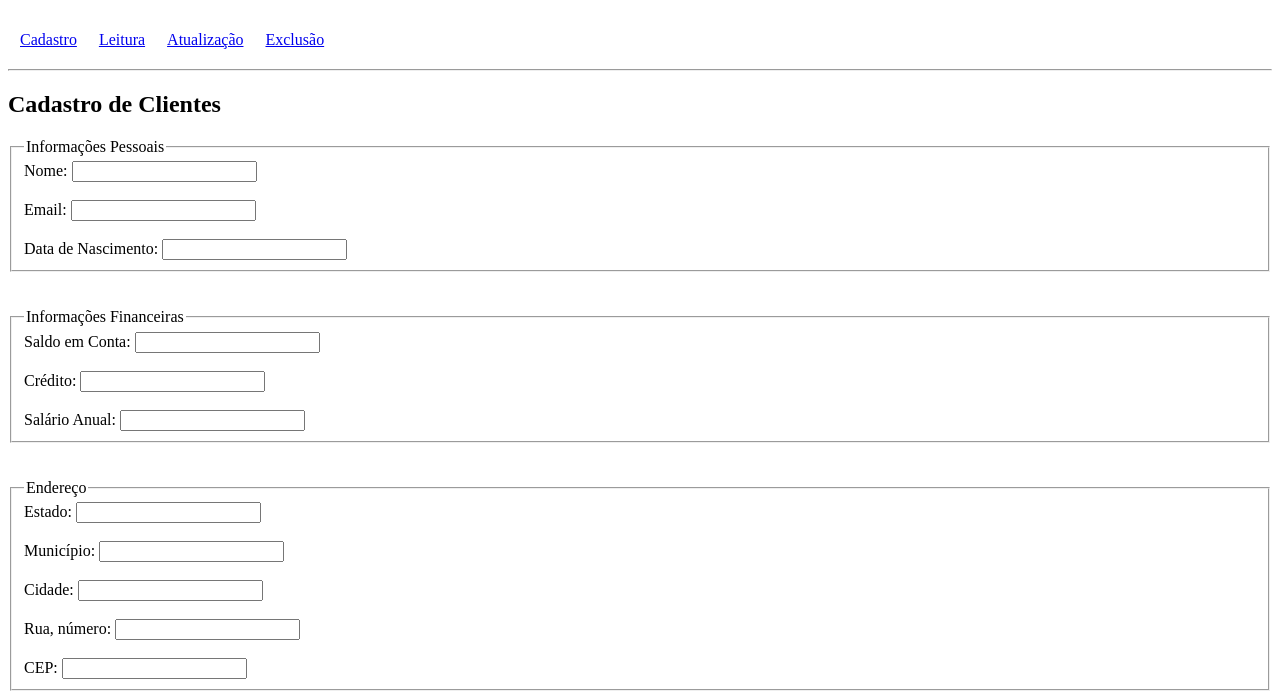
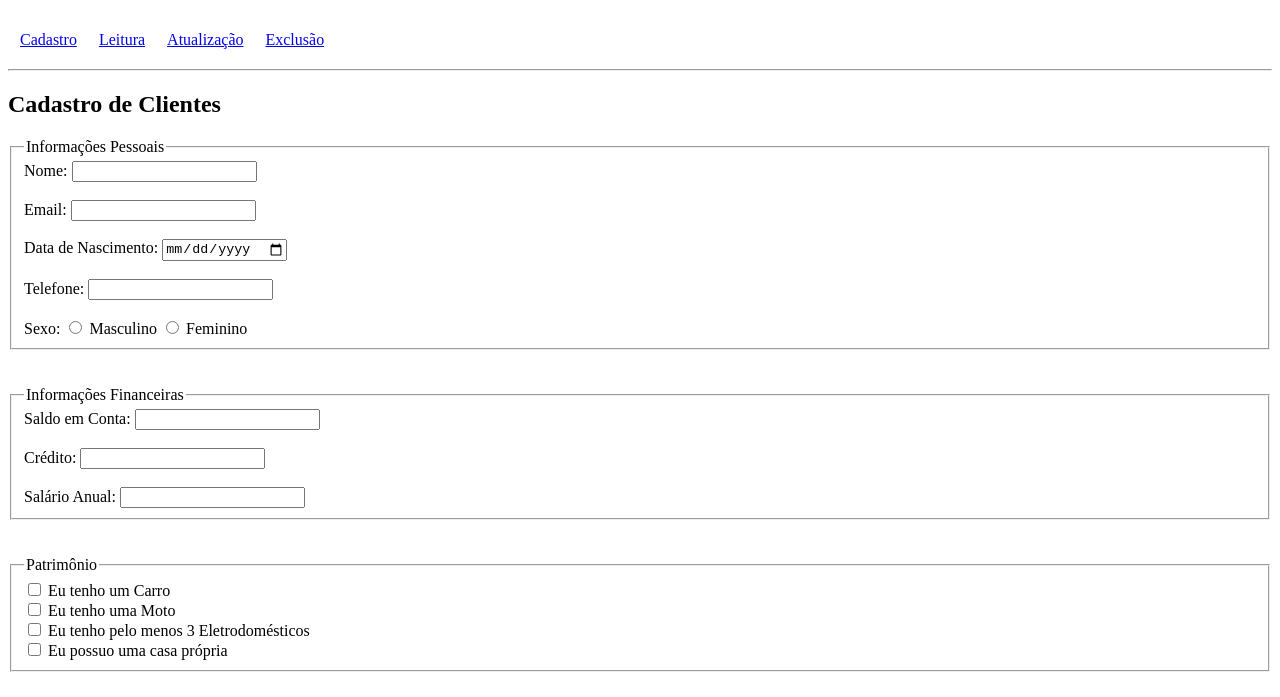
Before and after one commit to natannobre/Web_Development, a plain HTML site: page HTMLForms/cadastro.html in a window 1280 px wide. Shown: the part 102-799 px from the top of the page. Drawn offline with Linux system fonts and the light colour scheme.

Commit message:
create page updated

```diff
--- a/HTMLForms/cadastro.html
+++ b/HTMLForms/cadastro.html
@@ -31,50 +31,85 @@
   <!-- CORPO DO SITE -->
   <div>
     <h2>Cadastro de Clientes</h2>
+    <form>
 
-    <form>
       <fieldset>
           <legend>Informações Pessoais</legend>
+
           <label>Nome: </label>
           <input type="text"><br><br>
-            <label>Email: </label>
-            <input type="text"><br><br>
-            <label>Data de Nascimento: </label>
-            <input type="text">
+
+          <label for="email">Email:</label>
+          <input type="email" id="email" name="email"><br><br>
+
+          <label for="nasc">Data de Nascimento: </label>
+          <input type="date" id="nasc" name="nasc"><br><br>
+
+          <label for="phone">Telefone:</label>
+          <input type="tel" id="phone" name="phone" pattern="9-[0-9]{4}-[0-9]{4}"><br><br>
+
+          <label>Sexo:</label>
+          <input type="radio" id="male" name="gender" value="male">
+          <label for="male">Masculino</label>
+          <input type="radio" id="female" name="gender" value="male">
+          <label for="female">Feminino</label><br>
       </fieldset>
-    </form>
       <br><br>
 
-    <form>
+
       <fieldset>
           <legend>Informações Financeiras</legend>
           <label>Saldo em Conta: </label>
           <input type="text"><br><br>
+
           <label>Crédito: </label>
           <input type="text"><br><br>
+
           <label>Salário Anual: </label>
           <input type="text">
       </fieldset>
-    </form>
       <br><br>
 
-    <form>
+
+      <fieldset>
+          <legend>Patrimônio</legend>
+          <input type="checkbox" id="vehicle1" name="vehicle1" value="Carro">
+          <label for="vehicle1">Eu tenho um Carro</label><br>
+
+          <input type="checkbox" id="vehicle2" name="vehicle2" value="Moto">
+          <label for="vehicle2">Eu tenho uma Moto</label><br>
+
+          <input type="checkbox" id="eletro" name="eletro" value="Eletrodomestico">
+          <label for="eletro">Eu tenho pelo menos 3 Eletrodomésticos</label><br>
+
+          <input type="checkbox" id="casa" name="casa" value="casa">
+          <label for="casa">Eu possuo uma casa própria</label><br>
+      </fieldset>
+      <br><br>
+
+
       <fieldset>
           <legend>Endereço</legend>
           <label>Estado: </label>
           <input type="text"><br><br>
+
           <label>Município: </label>
           <input type="text"><br><br>
+
           <label>Cidade: </label>
           <input type="text"><br><br>
+
           <label>Rua, número: </label>
           <input type="text"><br><br>
+
           <label>CEP: </label>
           <input type="text">
       </fieldset>
+      <br><br>
+
+      <input type="submit" value="Submit"><br><br>
+
     </form>
-
-
   <!-- RODAPÉ-->
   <div align="center">
     <hr>
```
Also changed, not shown: HTMLForms/imgs/coin.jpg (deleted). Lines whose indentation alone changed are shown as unchanged.
